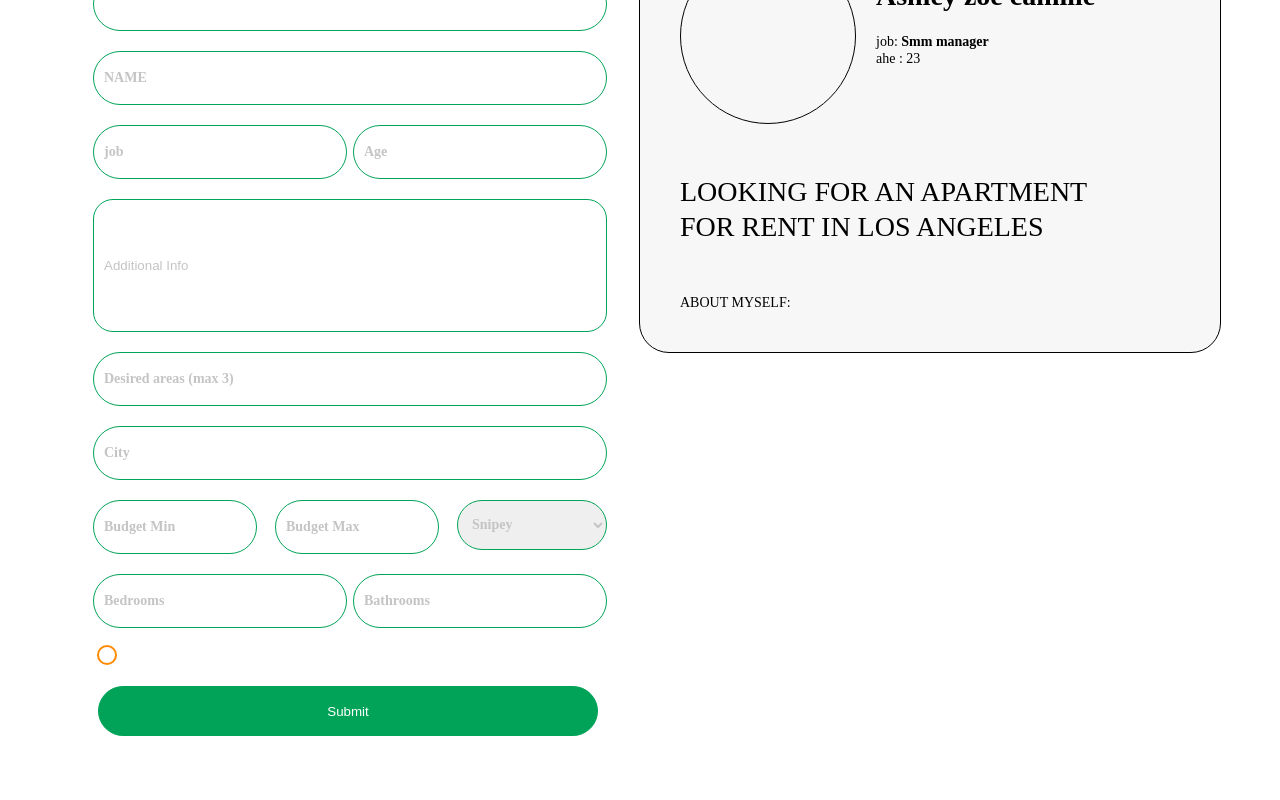
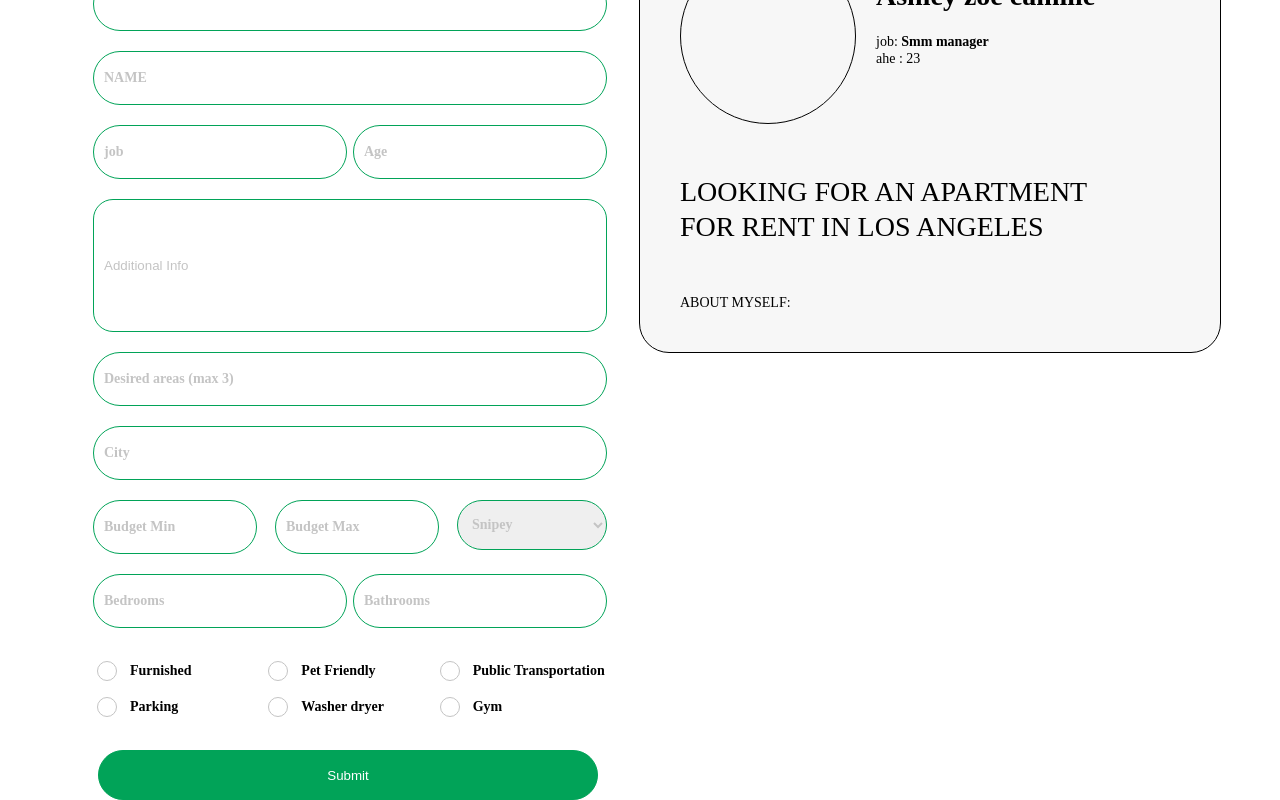
Before and after one commit to dedriver/saveonrents, a React (Vite) app in the folder saveonrent/: page / in a window 1280 px wide. Shown: the part 1254-2054 px from the top of the page. Before the commit the page ends 1990 px from the top, so only its background shows below. Built offline with nearby package versions, Linux system fonts and the light colour scheme.

Commit message:
add changer componrnt

```diff
--- a/saveonrent/src/assets/creactor/Create.css
+++ b/saveonrent/src/assets/creactor/Create.css
@@ -301,36 +301,3 @@ text-align: left;
 text-transform: uppercase;
 margin-top: 50px;
 }
-
-input[type="checkbox"] {
-    -webkit-appearance: none;
-    -moz-appearance: none;
-    appearance: none;
-    width: 20px;
-    height: 20px;
-    border: 2px solid #FF8A00;
-    border-radius: 100%;
-    outline: none;
-    transition: 0.5s;
-    position: relative;
-}
-
-input[type="checkbox"]:checked {
-    background-color: #FF8A00;
-}
-
-
-input[type="checkbox"]::before {
-    content: "✔";
-    font-size: 16px;
-    color: transparent;
-    position: absolute;
-    top: 45%;
-    left: 50%;
-    transform: translate(-50%, -50%);
-    transition: 0.5s;
-}
-
-input[type="checkbox"]:checked::before {
-    color: #fff; /* Колір галочки */
-}
--- a/saveonrent/src/assets/creactor/Creates.jsx
+++ b/saveonrent/src/assets/creactor/Creates.jsx
@@ -4,26 +4,33 @@ import LoveL from "./inputFolder/LoveI";
 import MidleL from "./inputFolder/MidleL";
 import BigL from "./inputFolder/BigL";
 import CreateLine from "./CreateLine";
-import RendBtn from "./createBtn/RendButon"
+import RendBtn from "./createBtn/RendButon";
 import SheckFurnished from "./createSheck/SheckFurnished";
+import Change from "./changeItem/Change";
 export default function Creates() {
   const [stateName, setNameState] = useState("");
   const [stateJob, setNameJob] = useState();
   const [stateAge, setNameAge] = useState();
-  const [stateAboutMYself , setAboutMYself] = useState();
+  const [stateAboutMYself, setAboutMYself] = useState();
   const [submittedName, setSubmittedName] = useState("Ashley zoe camille");
-  const [submittedJob, setSubmittedJob] = useState('Smm manager');
-  const [submittedAge, setSubmittedAge] = useState('23');
-  const [submittedAboutMYself, setSubmittedAboutMYself ] = useState();
-  const [activeIndex , setActiveIndex] = useState(false);
-    function handleLine(index){
-        setActiveIndex(index)
+  const [submittedJob, setSubmittedJob] = useState("Smm manager");
+  const [submittedAge, setSubmittedAge] = useState("23");
+  const [submittedAboutMYself, setSubmittedAboutMYself] = useState();
+  const [activeIndex, setActiveIndex] = useState(false);
+  const [stateChange, setStateChange] = useState({ state1: false });
+
+  function handleClick(event) {
+    const { name, checked } = event.target;
+    setStateChange((prevState) => ({ ...prevState, [name]: checked }));
+  }
+  function handleLine(index) {
+    setActiveIndex(index);
   }
   function handleName(event) {
     setNameState(event.target.value);
   }
 
-  function handleAboutMYself(event){
+  function handleAboutMYself(event) {
     setAboutMYself(event.target.value);
   }
 
@@ -42,53 +49,86 @@ export default function Creates() {
     setSubmittedAboutMYself(stateAboutMYself);
   }
 
-
-
   return (
     <section className="sectionCreate">
       <div className="CreateBLOX">
         <div className="createRightSection">
           {/* Передаємо функцію handleLine у проп onClick для CreateLine */}
-            <CreateLine index={1} click={handleLine} isActive={activeIndex === 1}/>
+          <CreateLine
+            index={1}
+            click={handleLine}
+            isActive={activeIndex === 1}
+          />
           <div className="inputName">
             <div className="rentBtnDiv">
-             <RendBtn className={"RendBtn"} names={"looking for rent"}></RendBtn>
+              <RendBtn
+                className={"RendBtn"}
+                names={"looking for rent"}
+              ></RendBtn>
               <RendBtn className={"RendBtn"} names={"landlord"}></RendBtn>
             </div>
-            <BigL/>
-            <BigL def={"NAME"}  change={handleName}/>
-            <MidleL def1={"job"} change1={handleJob} change2 = {handleAge}def2={"Age"}/>
-            <input type="text" className="fat" onChange={handleAboutMYself} defaultValue={"Additional Info"}/>
-            <BigL def={"Desired areas (max 3)"}/>
-            <BigL def={"City"}/>
+            <BigL />
+            <BigL def={"NAME"} change={handleName} />
+            <MidleL
+              def1={"job"}
+              change1={handleJob}
+              change2={handleAge}
+              def2={"Age"}
+            />
+            <input
+              type="text"
+              className="fat"
+              onChange={handleAboutMYself}
+              defaultValue={"Additional Info"}
+            />
+            <BigL def={"Desired areas (max 3)"} />
+            <BigL def={"City"} />
             <LoveL def1={"Budget Min"} def2={"Budget Max"} />
-            <MidleL def1 = {"Bedrooms"} def2={"Bathrooms"}/>
-            <SheckFurnished/>
-            <p>
-</p>
-            <button className="SubmitBTN" onClick={handleSubmit}>Submit</button>
+            <MidleL def1={"Bedrooms"} def2={"Bathrooms"} />
+            <div class="parent">
+                <SheckFurnished chil={"Furnished"} checked={stateChange.state1} name={"state1"} onChange={handleClick}/>
+                <SheckFurnished chil={"Pet Friendly"} checked={stateChange.state2} name={"state2"} onChange={handleClick}/>
+                <SheckFurnished chil={"Public Transportation"} checked={stateChange.state3} name={"state3"} onChange={handleClick}/>
+                <SheckFurnished chil={"Parking"} checked={stateChange.state4} name={"state4"} onChange={handleClick}/>
+                <SheckFurnished chil={"Washer dryer"} checked={stateChange.state5} name={"state5"} onChange={handleClick}/>
+                <SheckFurnished chil  ={"Gym"} checked={stateChange.state6} name={"state6"} onChange={handleClick} />
+            </div>
+            <button className="SubmitBTN" onClick={handleSubmit}>
+              Submit
+            </button>
           </div>
         </div>
-        <div  className="createLeftSection">
-        <CreateLine index={2} click={handleLine} isActive={activeIndex === 2}/>
-          <div className="LeftSection" >
+        <div className="createLeftSection">
+          <CreateLine
+            index={2}
+            click={handleLine}
+            isActive={activeIndex === 2}
+          />
+          <div className="LeftSection">
             <div className="NameJobAge">
-              <div className="ava"><img src="" alt="img" /></div>
+              <div className="ava">{/* <img src="" alt="" />*/}</div>
               <div className="pib">
                 <p className="namesPart">{submittedName}</p>
-              <p className="jobPart">job: <span>{submittedJob}</span></p>
+                <p className="jobPart">
+                  job: <span>{submittedJob}</span>
+                </p>
                 <p className="agePart">ahe : {submittedAge}</p>
               </div>
             </div>
             <div className="loking">
-            looking for an apartment<br/>
+              looking for an apartment
+              <br />
               for rent in los angeles
             </div>
-            <div className="aboutmy">
-              about myself:
-            </div>
+            <div className="aboutmy">about myself:</div>
             <div className="aboytmytext"></div>
             {submittedAboutMYself}
+            {stateChange.state1 ?  <Change/> : undefined}
+            {stateChange.state2 ?  <Change/> : undefined}
+            {stateChange.state3 ?  <Change/> : undefined}
+            {stateChange.state4 ?  <Change/> : undefined}
+            {stateChange.state5 ?  <Change/> : undefined}
+            {stateChange.state6 ?  <Change/> : undefined}
           </div>
         </div>
       </div>
--- /dev/null
+++ b/saveonrent/src/assets/creactor/changeItem/Change.jsx
@@ -0,0 +1,7 @@
+import './change.css'
+
+export default function Change(){
+    return(
+        <div className="changeBox"></div>
+    );
+}
--- /dev/null
+++ b/saveonrent/src/assets/creactor/changeItem/change.css
@@ -0,0 +1,6 @@
+.changeBox{
+    width: 95px;
+height: 32px;
+border-radius: 48px ;
+background-color: #01A358;
+}
--- /dev/null
+++ b/saveonrent/src/assets/creactor/createSheck/Sheck.css
@@ -0,0 +1,63 @@
+input[type="checkbox"] {
+    -webkit-appearance: none;
+    -moz-appearance: none;
+    appearance: none;
+    width: 20px;
+    height: 20px;
+    border: 1px solid #C4C4C4;
+    border-radius: 100%;
+    outline: none;
+    transition: 0.5s;
+    position: relative;
+}
+
+input[type = "checkbox"]:hover {
+    border: 1px solid #FF8A00;
+}
+
+input[type="checkbox"]:checked  , input[type="checkbox"]:checked:hover{
+    border: 1px solid #FF8A00;
+}
+
+
+input[type="checkbox"]:checked {
+    background-color: #FF8A00;
+}
+
+
+input[type="checkbox"]::before {
+    content: "✔";
+    font-size: 16px;
+    color: transparent;
+    position: absolute;
+    top: 45%;
+    left: 50%;
+    transform: translate(-50%, -50%);
+    transition: 0.5s;
+}
+
+input[type="checkbox"]:checked::before {
+    color: #fff; /* Колір галочки */
+}
+
+.parent {
+    display: grid;
+    grid-template-columns: repeat(3,1fr);
+    grid-template-rows: repeat(2, 1fr);
+    grid-column-gap: 0px;
+    grid-row-gap: 0px;
+    font-family: Cera Pro;
+    font-size: 14px;
+    font-weight: 700;
+    margin: 20px 0;
+    }
+
+.shecktext{
+    margin-left: 10px;
+}
+
+.checkbox{
+    display: flex;
+    align-items: center;
+    margin-top: 10px;
+}
--- a/saveonrent/src/assets/creactor/createSheck/SheckFurnished.jsx
+++ b/saveonrent/src/assets/creactor/createSheck/SheckFurnished.jsx
@@ -1,5 +1,5 @@
-import "../Create.css"
+import "./Sheck.css"
 
-export default function SheckFurnished(){
-    return <input type="checkbox" name="age" className="rasr"></input>
+export default function SheckFurnished({name , chil , onChange  ,checked}){
+    return ( <div className="checkbox"><input type="checkbox" onChange={onChange} checked={checked} name={name} className="rasr"/><p className="shecktext">{chil}</p></div>);
 }
```
Lines whose indentation alone changed are shown as unchanged.
